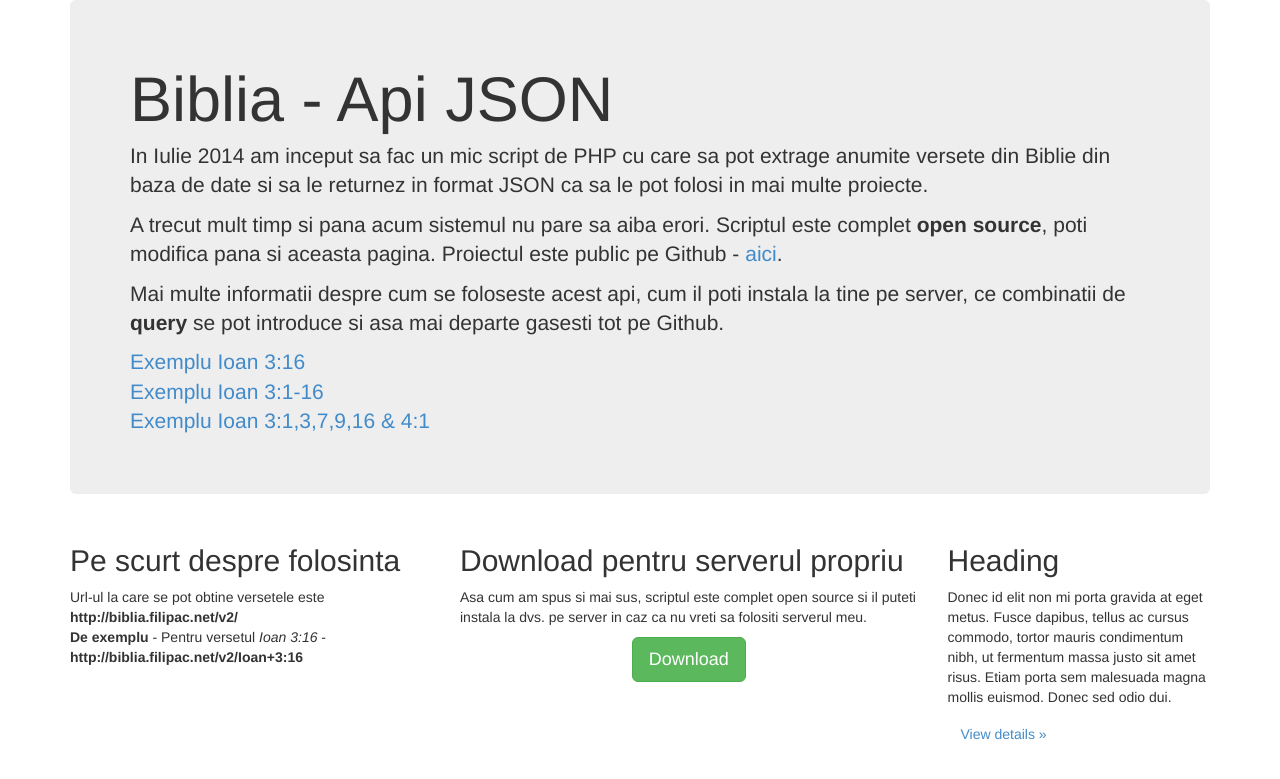
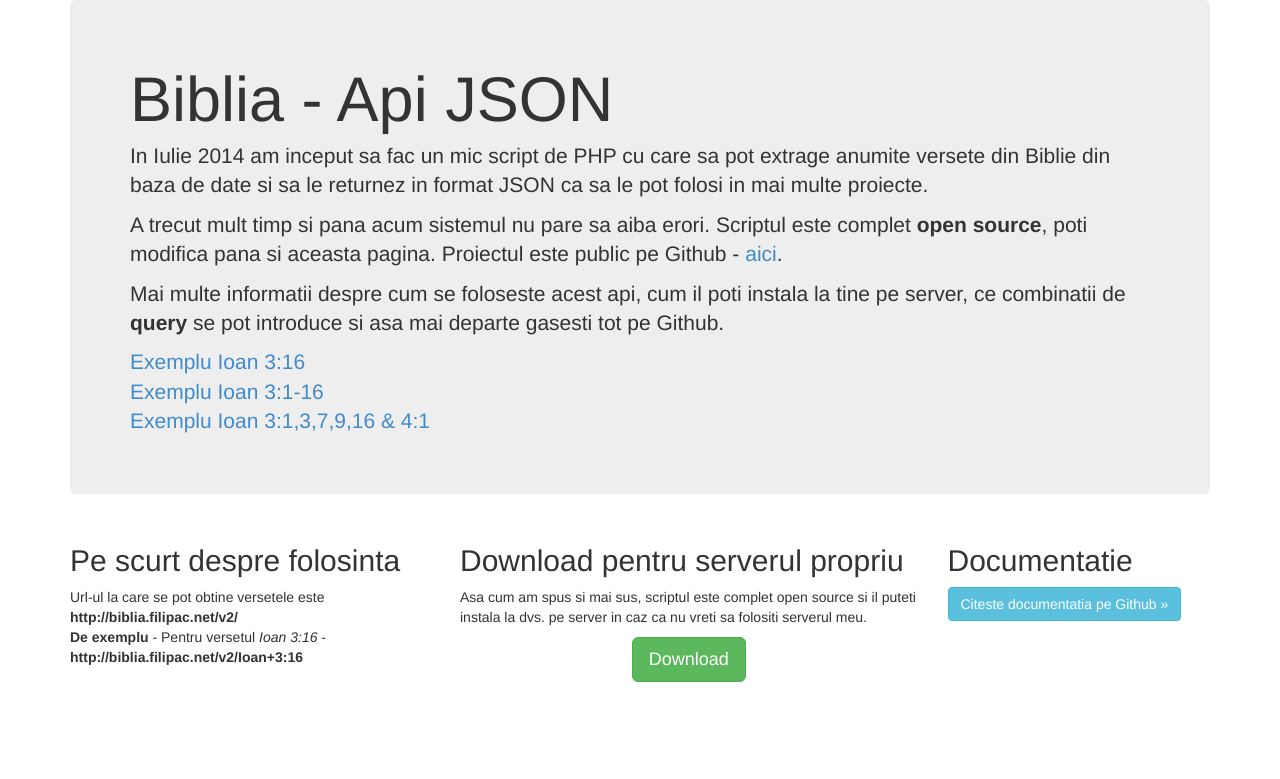
Before and after one commit to ichthus-soft/bible-api, a PHP site: page /views/mainPage.php in a window 1280 px wide. Shown: the top 779 px of the page. Run offline with PHP 8.4, Linux system fonts and the light colour scheme.

Commit message:
further documentation

```diff
--- a/views/mainPage.php
+++ b/views/mainPage.php
@@ -80,13 +80,10 @@
     </div>
     <div class="col-md-3 column">
       <h2>
-        Heading
+        Documentatie
       </h2>
       <p>
-        Donec id elit non mi porta gravida at eget metus. Fusce dapibus, tellus ac cursus commodo, tortor mauris condimentum nibh, ut fermentum massa justo sit amet risus. Etiam porta sem malesuada magna mollis euismod. Donec sed odio dui.
-      </p>
-      <p>
-        <a class="btn" href="#">View details »</a>
+        <a class="btn btn-info" href="https://github.com/ichthus-soft/bible-api/blob/master/readme.md" target="_blank">Citeste documentatia pe Github »</a>
       </p>
     </div>
   </div>
```
